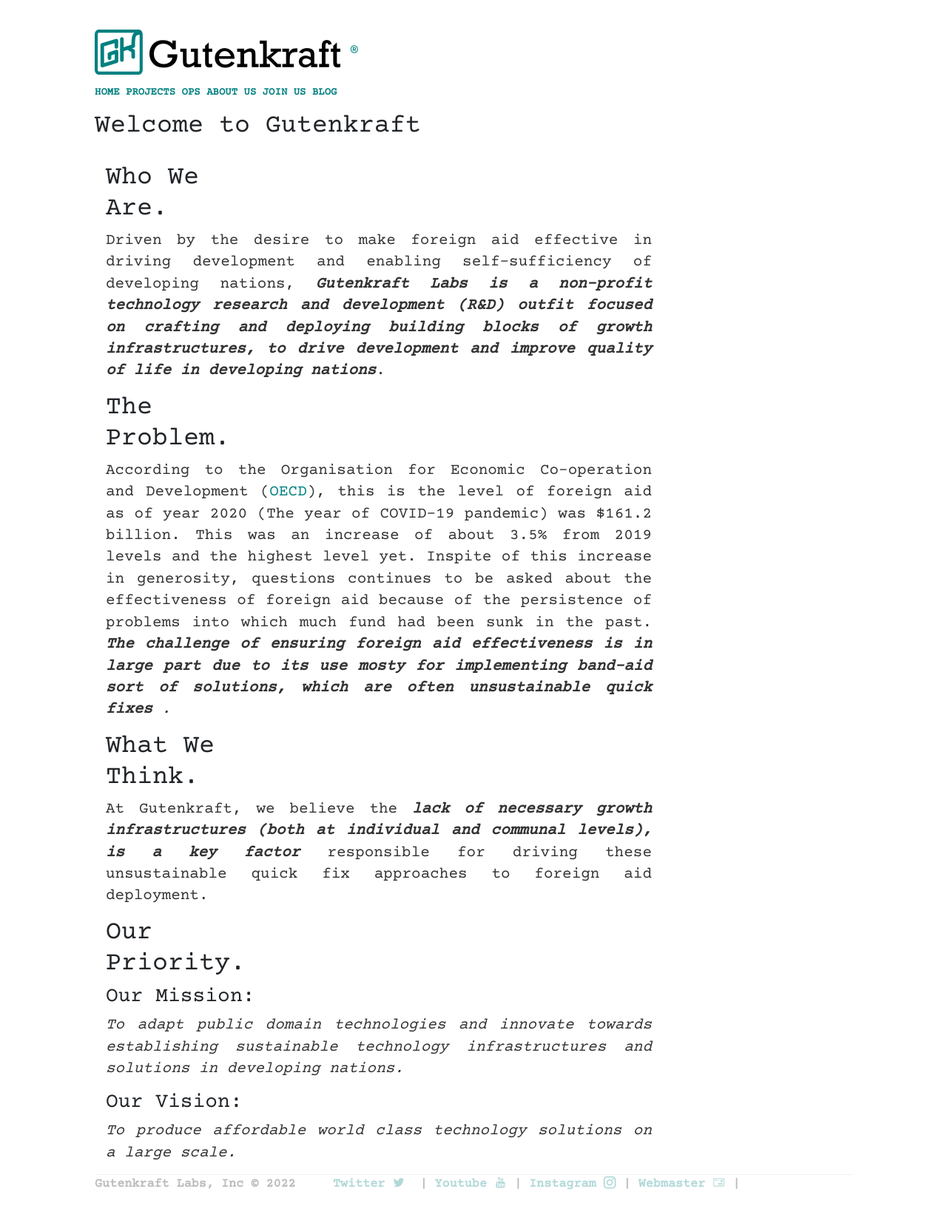
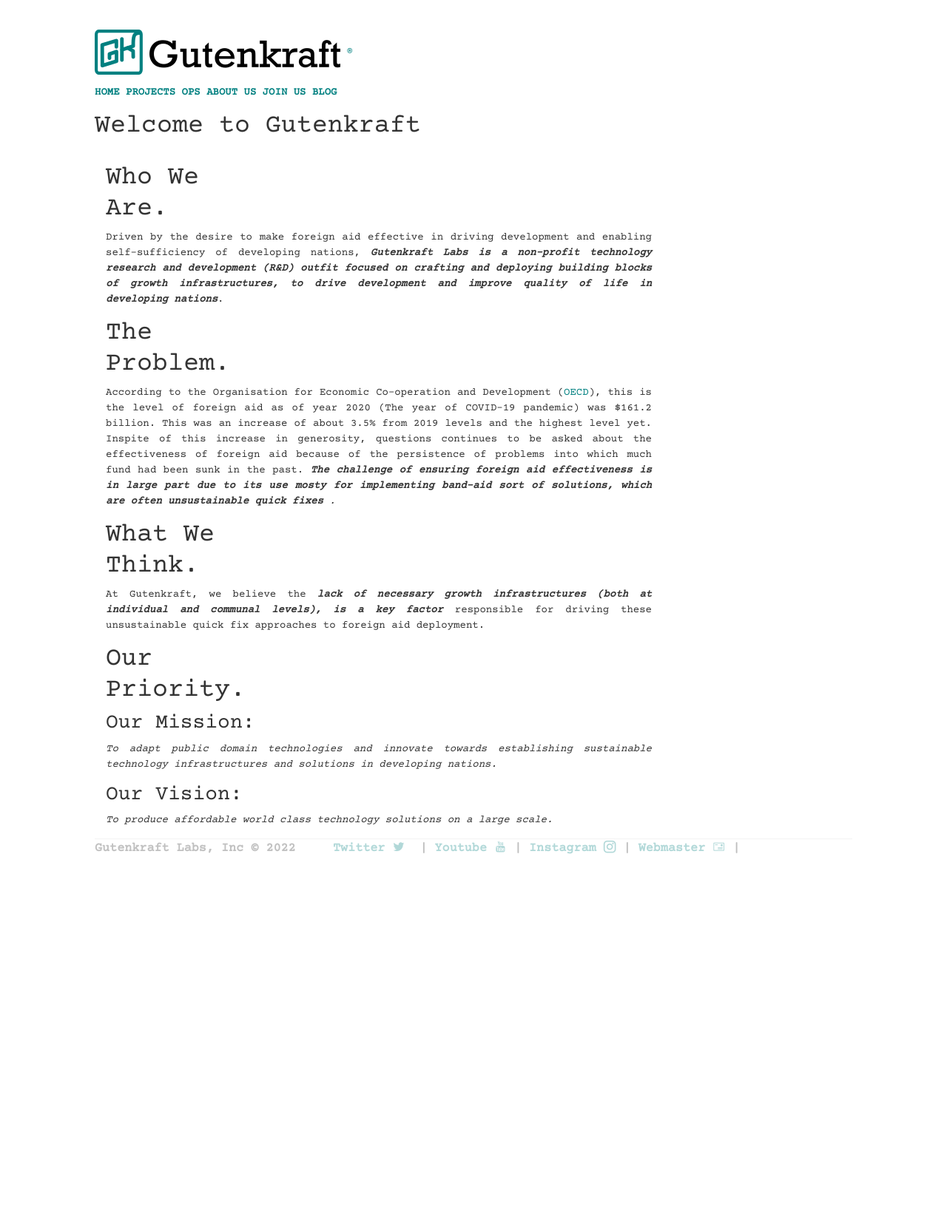
Before and after one commit to oferonmi/datafilik.github.io, a Jekyll site: the page built from index.html, in a window 1280 px wide. Shown: the whole page at 74% size. Built offline with Jekyll 4.4.1, drawn with Linux system fonts in a browser that asks for light colours; some web fonts are replaced; after the commit the page ends 1200 px from its top, so only the background shows below that.

Commit message:
moved p tag properties to body

```diff
--- a/css/main.css
+++ b/css/main.css
@@ -18,10 +18,18 @@
     font-family: 'Overpass Mono', 'Courier Prime', 'Cutive Mono', 'Space Mono', 'Fira Code';
     /* font-family: 'Cutive Mono', 'Overpass Mono', 'Courier Prime', 'Space Mono', 'Fira Code'; */
     /* font-family: 'Fira Code', 'Cutive Mono', 'Overpass Mono', 'Courier Prime', 'Space Mono'; */
+
+    /* font-size: 1.5em; */
+    /* line-height: 1.4em; */
+    color: #333;
 }
 
 nav{
     font-weight: bold;
+}
+
+nav.header-menu {
+    vertical-align: middle;
 }
 
 nav ul, footer ul {
@@ -35,11 +43,6 @@
     margin-right: 25px;
 }
 
-nav.header-menu {
-    /* text-align: right; */
-    vertical-align: middle;
-}
-
 a {
     text-decoration: none;
     color: #008080;
@@ -49,11 +52,11 @@
     text-decoration: none
 }
 
-p {
+/* p {
     font-size: 1.5em;
     line-height: 1.4em;
     color: #333;
-}
+} */
 
 header{
     background-color: rgba(47, 90, 47, 0);
@@ -83,9 +86,6 @@
     list-style: none;
 }
 
-/* ul.ops li, ul.embedtools li, ul.cadmtools {
-    list-style: none;
-} */
 
 button, html, input, select, textarea {
     color: #343434;
```
